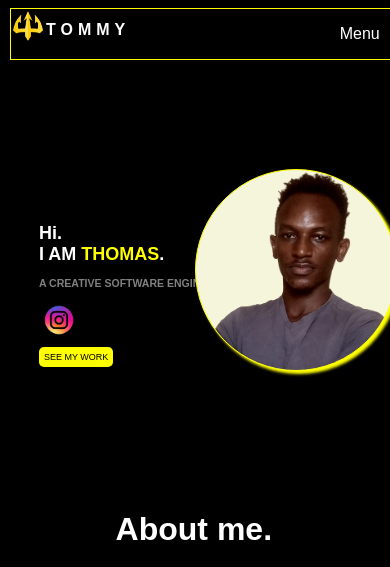
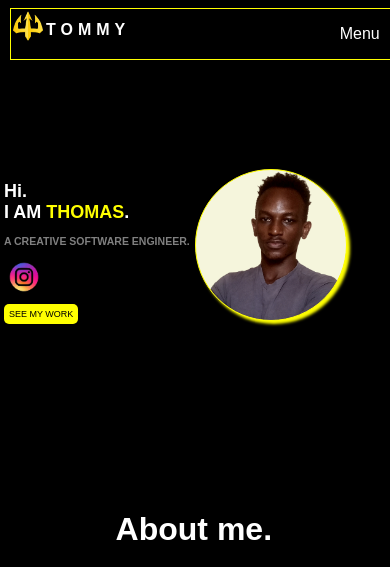
Before and after one commit to TCODES101/portfolio23, a Django app: page / in a window 390 px wide. Shown: the top 567 px of the page. Run offline with Django 5.2, Linux system fonts and the light colour scheme.

Commit message:
third commit

```diff
--- a/static/styles.css
+++ b/static/styles.css
@@ -245,38 +245,22 @@ body{
   .dropdown:hover .dropdown-content {
     display: block;
   }
-@media only screen and (max-width:480px){
-    .img{
 
-        width: 180px;
-        height: 180px;
-        background-size: 180px;
-
-    }
-    .intro-text{
-
-        top: 25vh;
-        left: 10vw;
-        font-size: 7px;
-
-
-    }
-}
 @media only screen and (max-width:600px){
     .link{
         display: none;
     }
     .img{
 
-        width: 200px;
-        height: 200px;
-        background-size: 200px;
+        width: 150px;
+        height: 150px;
+        background-size: 150px;
 
     }
     .intro-text{
 
-        top: 25vh;
-        left: 10vw;
+        top: 20vh;
+        left: 1vw;
         font-size: 9px;
 
 
```
